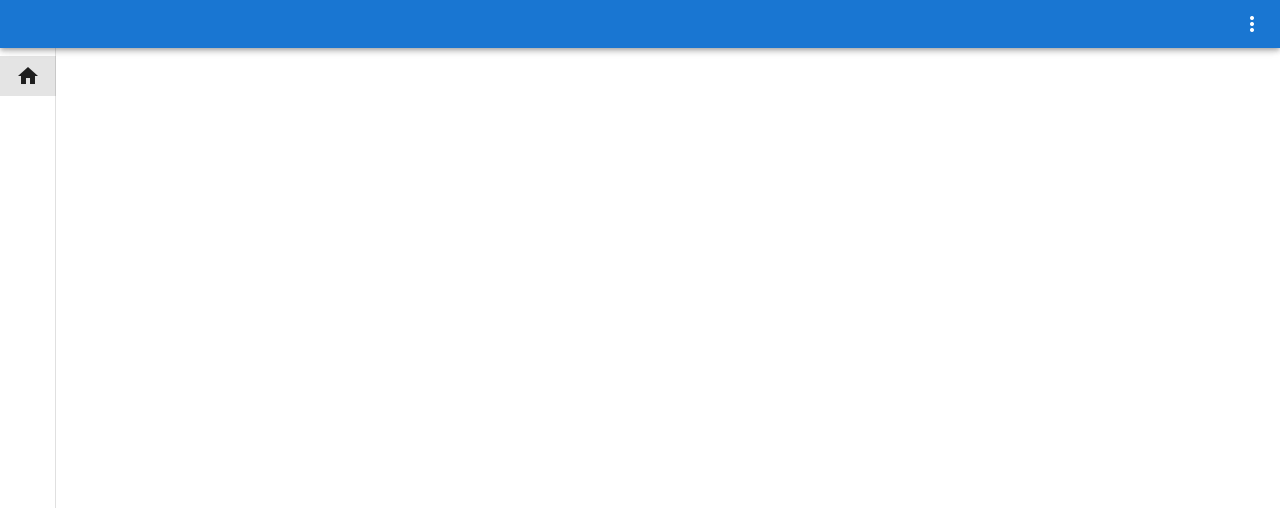
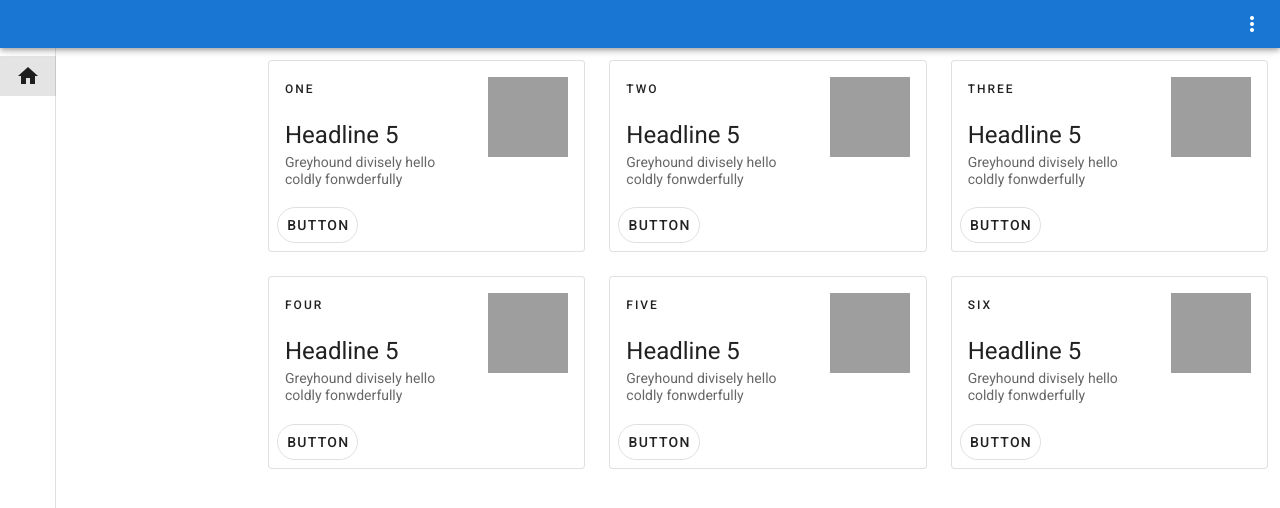
Before and after one commit to LewisLuo/vue_starter, a Vue app: page / in a window 1280 px wide. Shown: the top 508 px of the page. Built offline with nearby package versions, Linux system fonts and the light colour scheme.

Commit message:
feat: init edit on vue

```diff
--- a/package.json
+++ b/package.json
@@ -10,8 +10,8 @@
   },
   "contributors": [
     {
-      "name": "Contributor’s Name",
-      "email": "example@example.com",
+      "name": "Lewis Luo",
+      "email": "ts03002215@gmail.com",
       "url": "https://example.com"
     }
   ],
--- a/src/views/Home.vue
+++ b/src/views/Home.vue
@@ -1,6 +1,30 @@
 <template>
   <div class="home">
     <!-- TODO -->
+    <v-container>
+      <!-- Render cards -->
+      <v-row>
+        <v-col v-for="item in list" :key="item.name" col="12" sm="4">
+          <v-card class="mx-auto" max-width="344" outlined>
+            <v-list-item three-line>
+              <v-list-item-content>
+                <div class="overline mb-4">
+                  {{ item.name }}
+                </div>
+                <v-list-item-title class="headline mb-1">Headline 5</v-list-item-title>
+                <v-list-item-subtitle>
+                  Greyhound divisely hello coldly fonwderfully
+                </v-list-item-subtitle>
+              </v-list-item-content>
+              <v-list-item-avatar tile size="80" color="grey"></v-list-item-avatar>
+            </v-list-item>
+            <v-card-actions>
+              <v-btn outlined rounded text>Button</v-btn>
+            </v-card-actions>
+          </v-card>
+        </v-col>
+      </v-row>
+    </v-container>
   </div>
 </template>
 
@@ -12,5 +36,15 @@ import extensions from '@/mixins/extensions';
 export default Vue.extend({
   name: 'Home',
   mixins: [extensions],
+  data: () => ({
+    list: [
+      { name: 'one' },
+      { name: 'two' },
+      { name: 'three' },
+      { name: 'four' },
+      { name: 'five' },
+      { name: 'six' },
+    ],
+  }),
 });
 </script>
```
